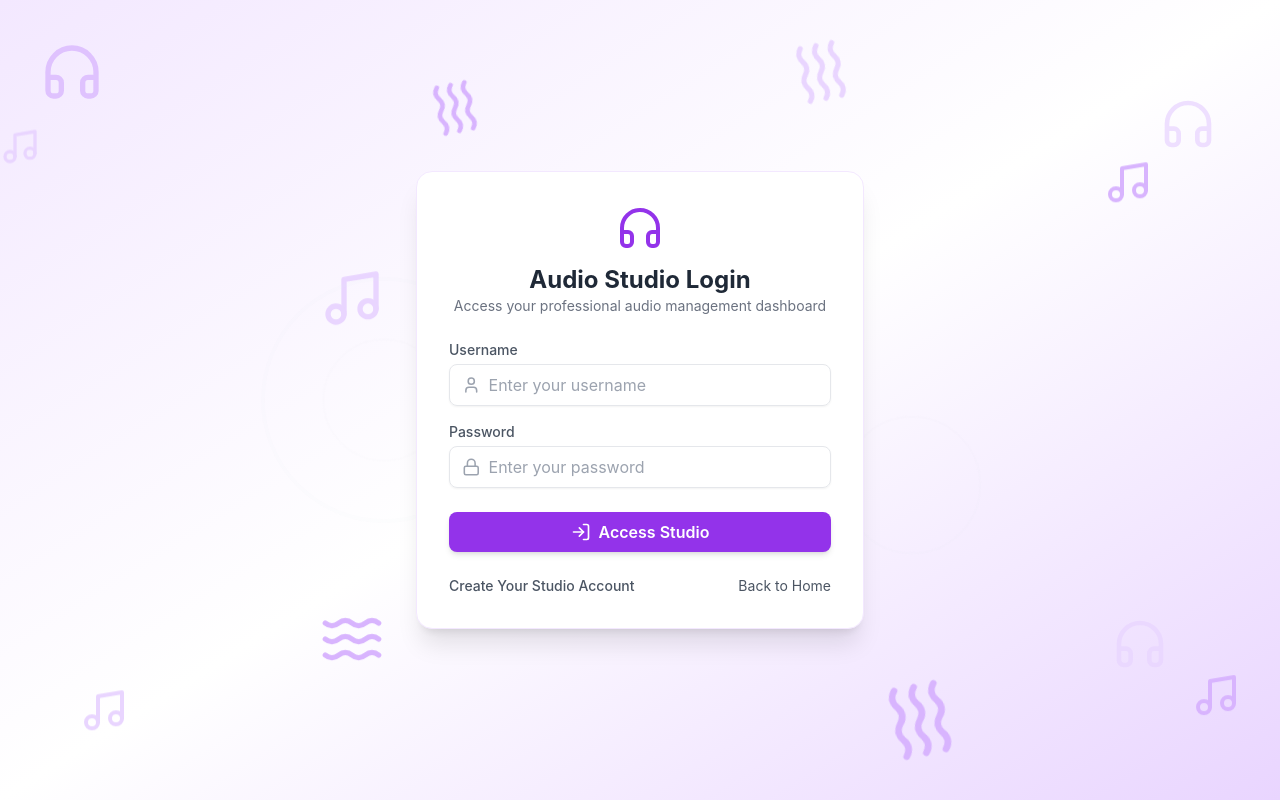
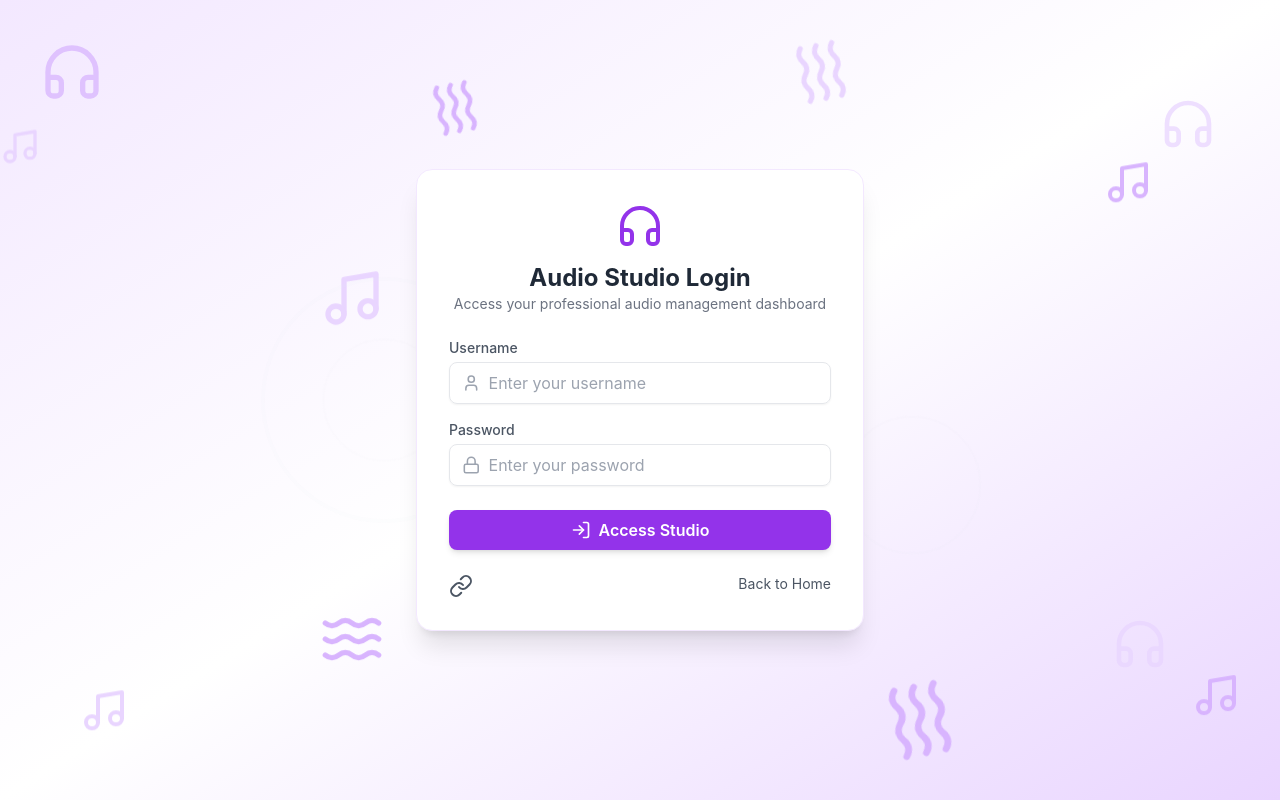
Before and after one commit to nagdevenisha/audio_management, a React (Create React App) app: page /login in a window 1280 px wide. Built offline with nearby package versions, Linux system fonts and the light colour scheme.

Commit message:
Updated feature/fix description

```diff
--- a/src/Authentication/Login.js
+++ b/src/Authentication/Login.js
@@ -3,6 +3,7 @@ import { LogIn, User, Lock, Music, Waves, Headphones } from "lucide-react";
 import axios from "axios";
 import { data, useNavigate } from "react-router-dom";
 import { jwtDecode } from "jwt-decode";
+import { Link } from "lucide-react";
 
 
 
@@ -146,9 +147,9 @@ export default function Login() {
 
         {/* Links */}
         <div className="mt-6 flex justify-between text-sm text-gray-600">
-          <a href="/register" className="hover:text-purple-600 font-medium">
+          <Link to="/register" className="hover:text-purple-600 font-medium">
             Create Your Studio Account
-          </a>
+          </Link>
           <a href="/" className="hover:text-purple-600">
             Back to Home
           </a>
--- a/src/Components/Home.js
+++ b/src/Components/Home.js
@@ -73,7 +73,7 @@ const Home = () => {
   <ul className="flex gap-6 text-gray-800 font-medium">
     <li><a href="#features" className="hover:text-purple-600 transition">Features</a></li>
     <li><a href="#about" className="hover:text-purple-600 transition">About Us</a></li>
-    <li><a href="/login" className="hover:text-purple-600 transition">Start Now</a></li>
+    <li><Link to="/login" className="hover:text-purple-600 transition">Start Now</Link></li>
   </ul>
 </nav>
 
```
